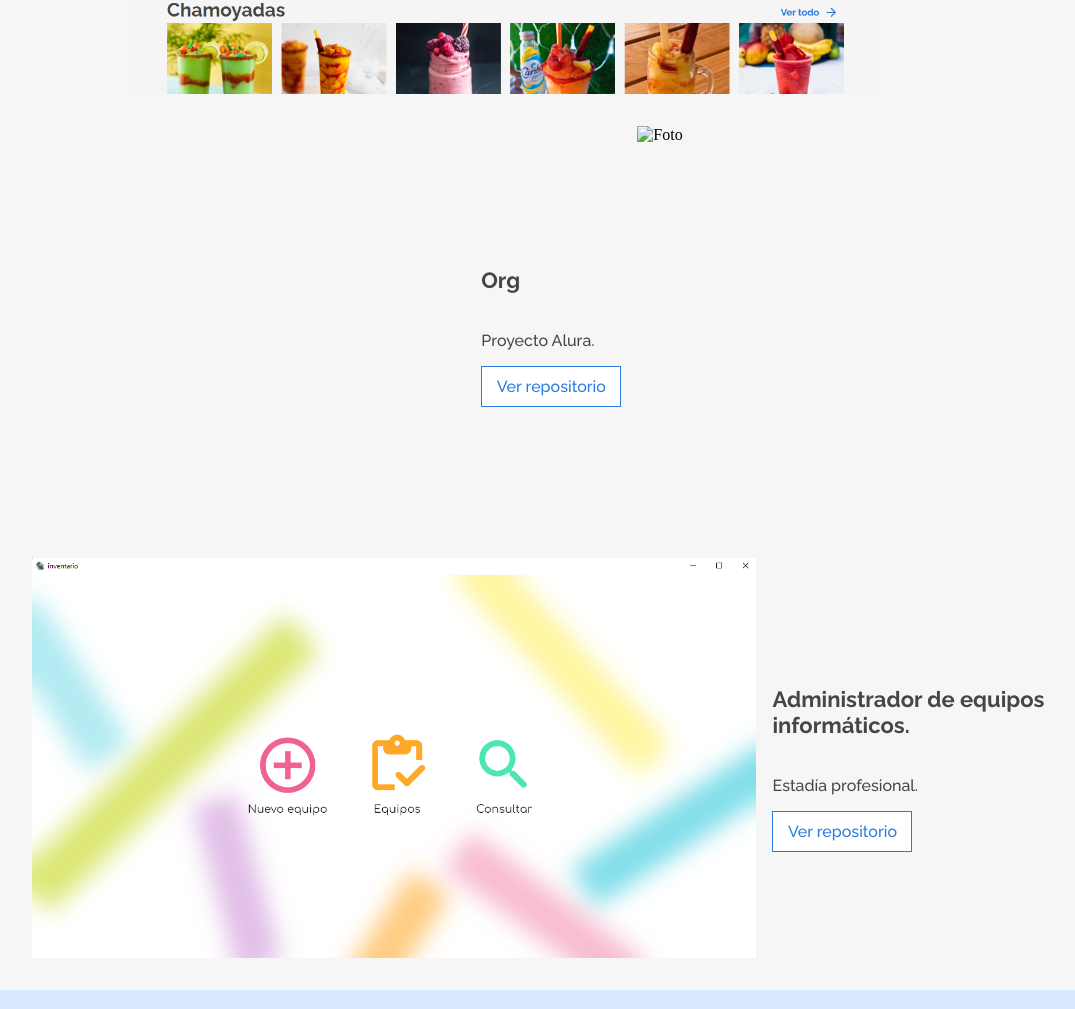
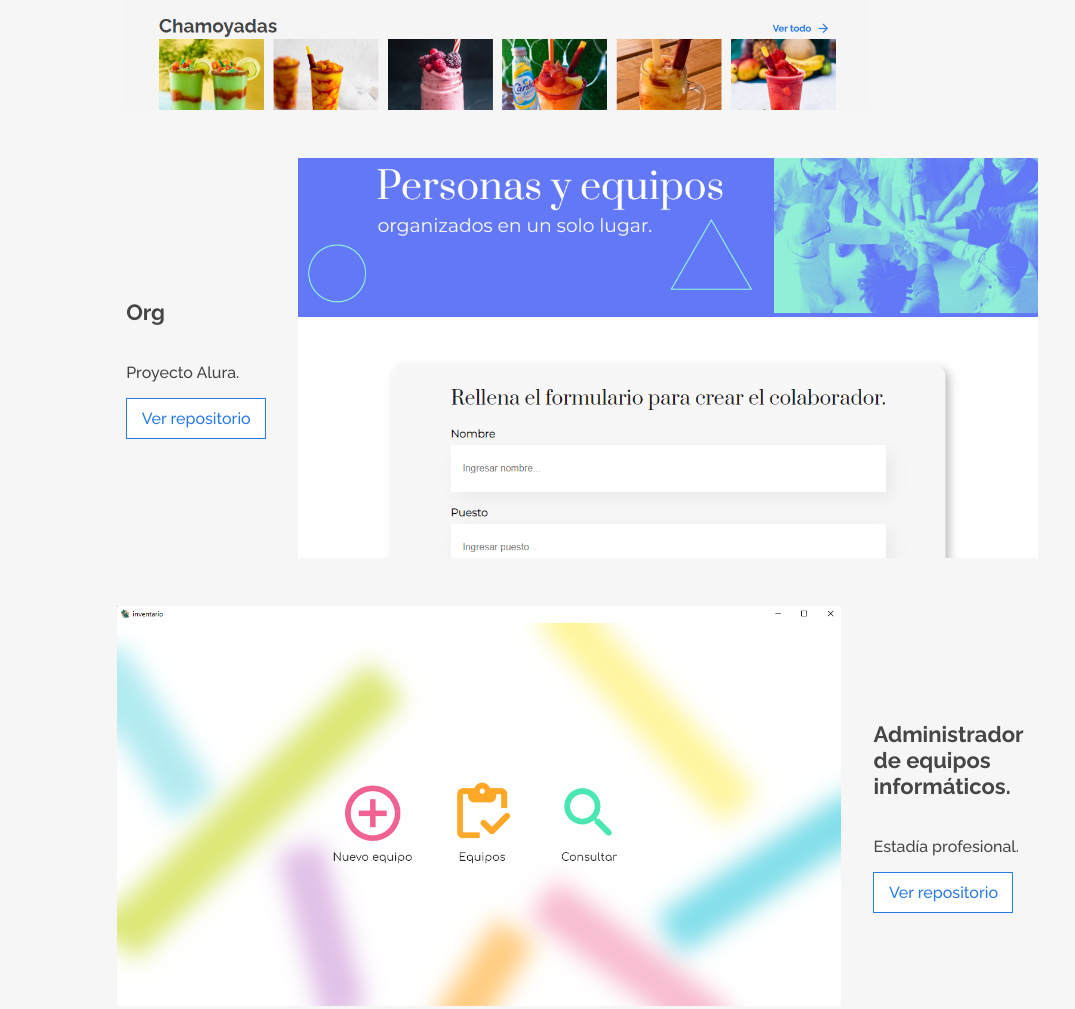
Before and after one commit to anacristel/Portafolio, a plain HTML site: page index.html in a window 1280 px wide. Shown: the part 2700-3709 px from the top of the page, without its empty margins (58-1133 px from the left). Drawn offline with Linux system fonts and the light colour scheme.

Commit message:
cambios en imagen de proyecto

```diff
--- a/css/proyectos.css
+++ b/css/proyectos.css
@@ -1,14 +1,13 @@
 .proyectos-container {
     padding-left: 82px;
     padding-right: 82px;
-
     display: flex;
     flex-direction: column;
-    gap: 32px;
+    gap: 48px;
+    align-items: center;
 }
 
 .h2-proyectos {
-    text-align: center;
     font-family: 'Raleway';
     font-size: 32px;
     font-weight: 700;
@@ -16,9 +15,10 @@
 }
 
 .div-proyecto {
+    width: 930px;
     display: flex;
     justify-content: center;
-    gap: 16px;
+    gap: 32px;
 }
 
 .div-proyecto_texto {
@@ -46,7 +46,7 @@
     width: 140px;
     padding: 10px;
     background-color: #FFFFFF;
-    color:#2A7AE4;
+    color: #2A7AE4;
     font-family: 'Raleway';
     font-size: 16px;
     font-weight: 400;
@@ -56,7 +56,7 @@
     height: 400px;
 }
 
-.boton-proyecto:hover{
+.boton-proyecto:hover {
     cursor: pointer;
     background-color: #e8f1fd;
 }
--- a/index.html
+++ b/index.html
@@ -173,7 +173,7 @@
                     <p>Proyecto Alura.</p>
                     <button class="boton-proyecto">Ver repositorio</button>
                 </div>
-                <img src="assets/" alt="Foto" class="img-proyecto">
+                <img src="assets/proyecto-react.png" alt="Foto" class="img-proyecto">
             </div>
             <div class="div-proyecto">
                 <img src="assets/proyecto-flutter.png" alt="Foto" class="img-proyecto">
```
Also changed, not shown: assets/proyecto-react.png (added).
